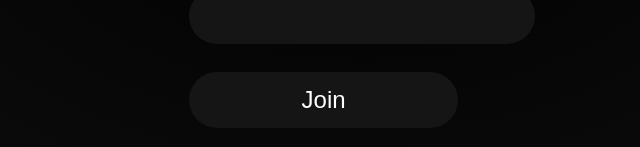
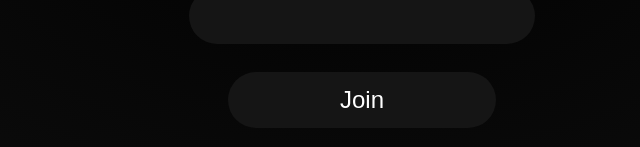
Before and after one commit to Angulorecto/onenight, a plain HTML site: page index.html in a window 1280 px wide. Shown: the part 535-682 px from the top of the page, without its empty margins (278-918 px from the left). Drawn offline with Linux system fonts and the light colour scheme.

Commit message:
Update index.css

```diff
--- a/styles/index.css
+++ b/styles/index.css
@@ -37,6 +37,6 @@ body {
   width: 70%;
   height: 10%;
   top: 70%;
-  left: 5%;
+  left: 15%;
   border: none;
 }
```
